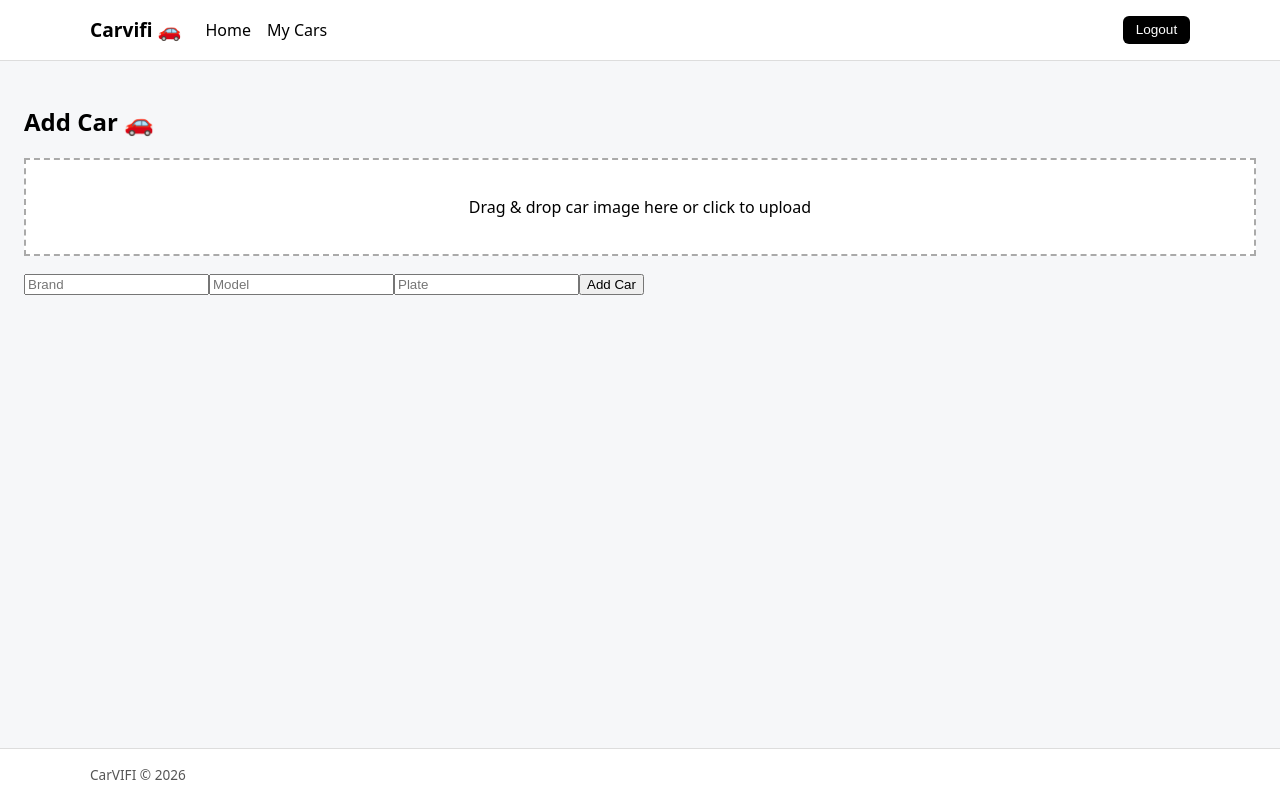
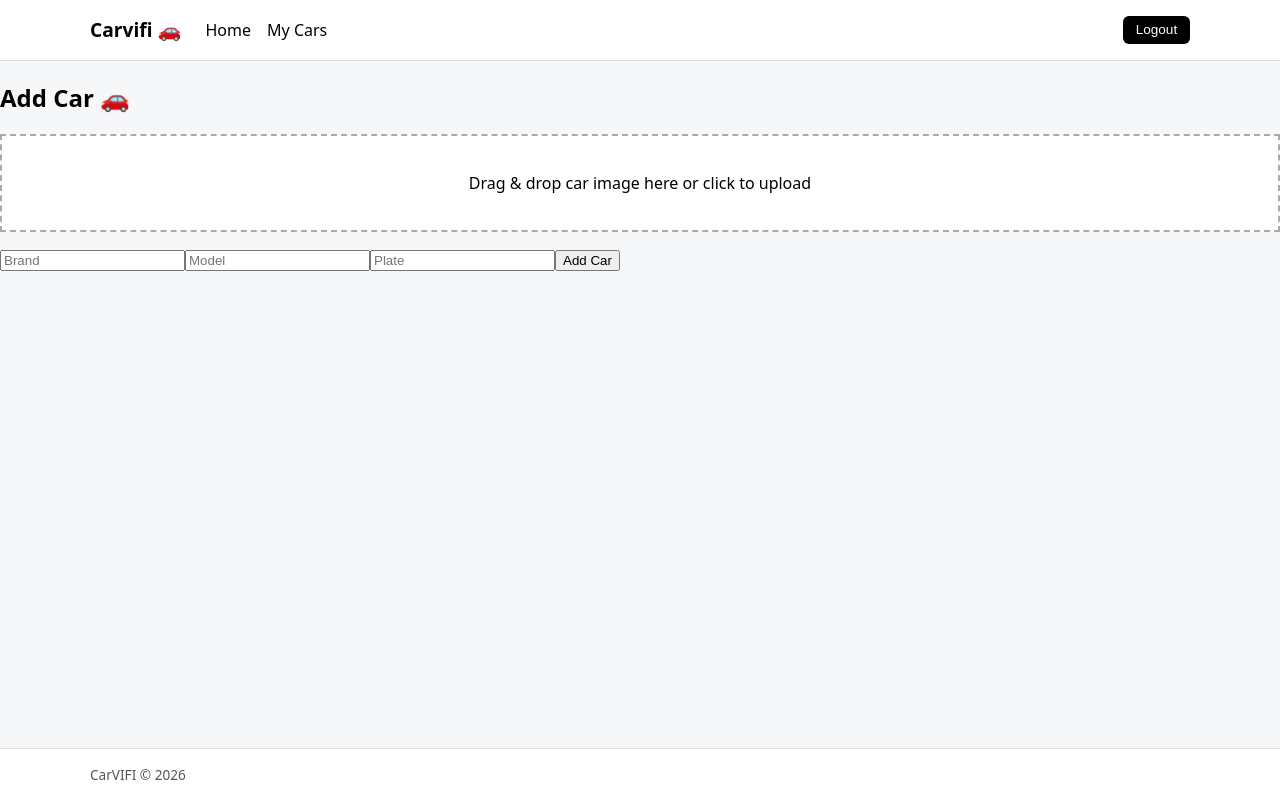
Before and after one commit to BozhidarZagorov/CarsVIFI, a React (Vite) app in the folder carVIFI/: page /cars/addcar in a window 1280 px wide. Built offline with nearby package versions, Linux system fonts and the light colour scheme; no server answers; the database is empty; sample sign-in values are in the browser's storage.

Commit message:
change style

```diff
--- a/carVIFI/src/pages/AddCar.jsx
+++ b/carVIFI/src/pages/AddCar.jsx
@@ -47,36 +47,47 @@ function AddCar() {
   };
 
   return (
-    <div style={{ padding: 24 }}>
+    <div className="car-form-page">
       <h2>Add Car 🚗</h2>
 
+      {error && <p className="error">{error}</p>}
+
+      <div className="image-upload-wrapper">
         <DragDrop image={image} setImage={setImage} />
+      </div>
 
-      {error && <p style={{ color: "red" }}>{error}</p>}
-
+      <div className="car-form-fields">
         <input
+          type="text"
           placeholder="Brand"
           value={brand}
           onChange={(e) => setBrand(e.target.value)}
         />
 
         <input
+          type="text"
           placeholder="Model"
           value={model}
           onChange={(e) => setModel(e.target.value)}
         />
 
         <input
+          type="text"
           placeholder="Plate"
           value={plate}
           onChange={(e) => setPlate(e.target.value)}
         />
 
-      <button onClick={handleAddCar} disabled={loading}>
+        <button
+          className="car-form-btn"
+          onClick={handleAddCar}
+          disabled={loading}
+        >
           {loading ? "Saving..." : "Add Car"}
         </button>
       </div>
+    </div>
+
   );
 }
-
 export default AddCar;
```
Lines whose indentation alone changed are shown as unchanged.
